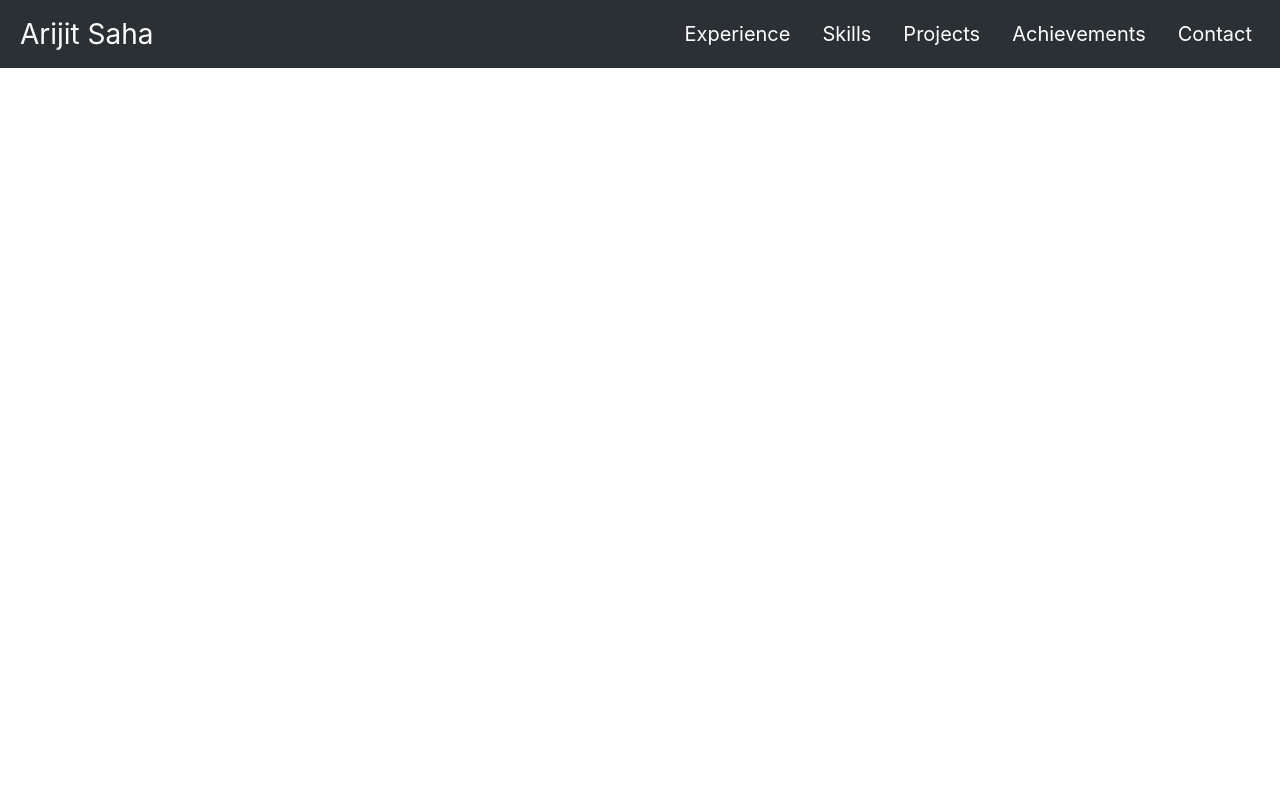
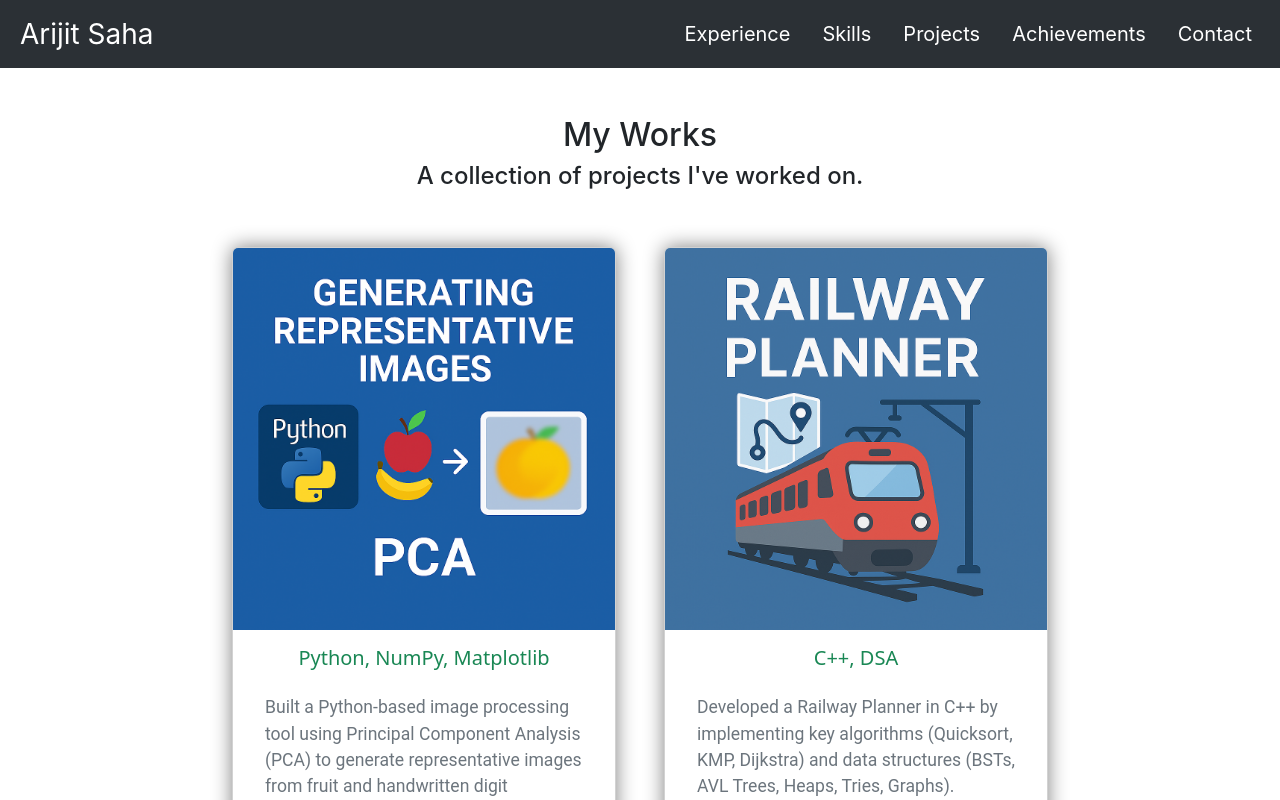
Before and after one commit to arijitsaha2002/about-me, a React (Create React App) app: page /about-me/projects in a window 1280 px wide. Shown: the top 800 px of the page. Built offline with nearby package versions, Linux system fonts and the light colour scheme.

Commit message:
link fixed

```diff
--- a/package.json
+++ b/package.json
@@ -1,5 +1,5 @@
 {
-  "homepage": "https://about-me.arijitsaha2002.github.io",
+  "homepage": "https://arijitsaha2002.github.io/about-me/",
   "name": "about-me",
   "version": "0.1.0",
   "private": true,
--- a/src/components/Home.jsx
+++ b/src/components/Home.jsx
@@ -1,7 +1,7 @@
 export default function Home() {
   return (
     <div>
-        <img src="/images/profile.jpg" width={300} alt=""/>
+        <img src={process.env.PUBLIC_URL + "/images/profile.jpg"} width={300} alt=""/>
     </div>
   );
 }
--- a/src/components/Projects.jsx
+++ b/src/components/Projects.jsx
@@ -10,7 +10,7 @@ function ProjectItem({ project }) {
                 boxShadow: "0 0 20px gray",
             }}
         >
-            <img src={project.image} className="card-img-top" alt="..." />
+            <img src={process.env.PUBLIC_URL + project.image} className="card-img-top" alt="..." />
             <div className="card-body">
                 <h5 className="text-success text-center card-title">
                     {project.technologies.join(", ")}
--- a/src/index.jsx
+++ b/src/index.jsx
@@ -8,7 +8,7 @@ import 'bootstrap/dist/js/bootstrap.bundle.js';
 
 const root = ReactDOM.createRoot(document.getElementById('root'));
 root.render(
-    <BrowserRouter>
+    <BrowserRouter basename="/about-me">
         <App />
     </BrowserRouter>
 );
```
